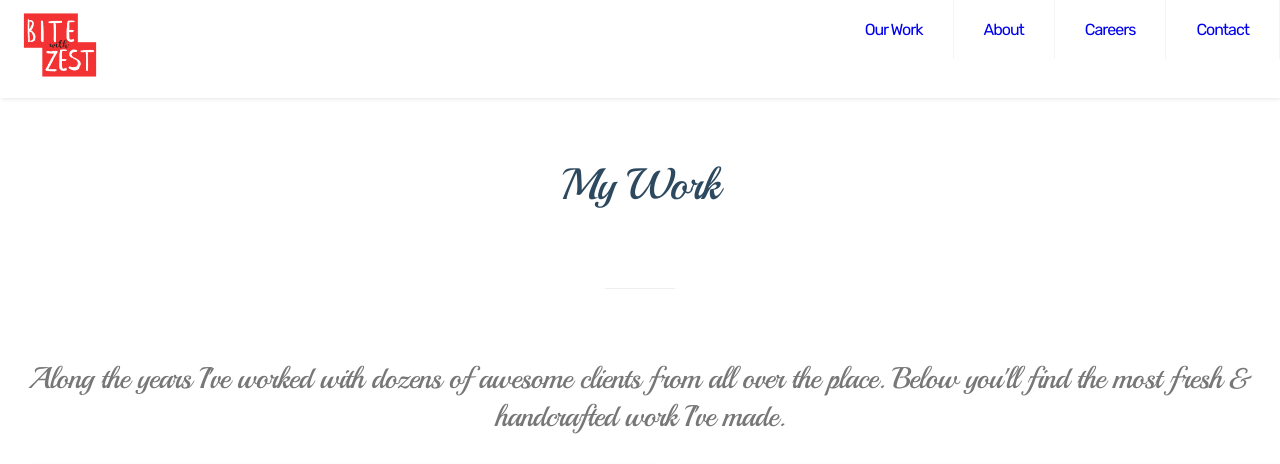
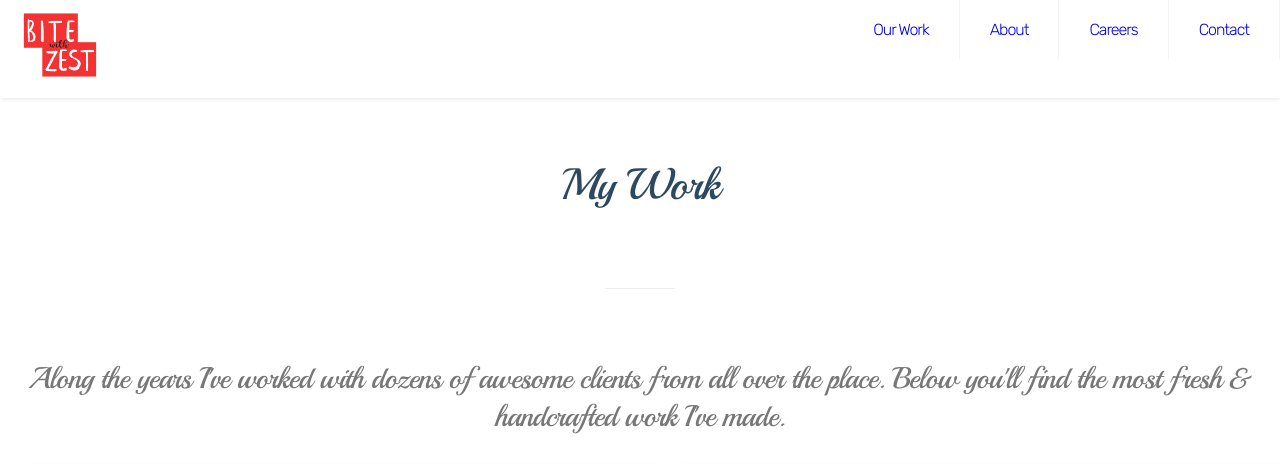
Before and after one commit to prezime/bitewithzest, a Django app: page / in a window 1280 px wide. Shown: the top 464 px of the page. Run offline with Django 3.2, Linux system fonts and the light colour scheme; data comes from the database, SQL or seed files in the repository.

Commit message:
thin font

```diff
--- a/static/css/style.css
+++ b/static/css/style.css
@@ -14,6 +14,7 @@
 body{
     /* background-image: linear-gradient(110deg,#f93d66,#6d47d9); */
     font-family: Rubik, sans-serif;
+    font-weight: lighter;
     margin: 0;
     letter-spacing: -1px;
 }
```
